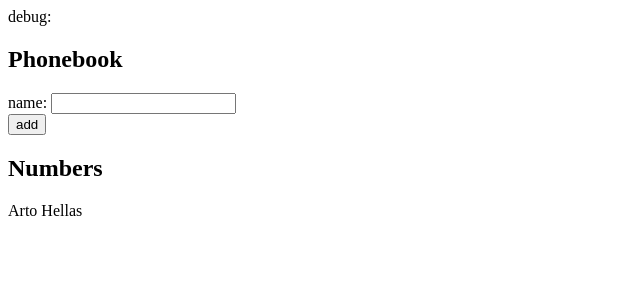
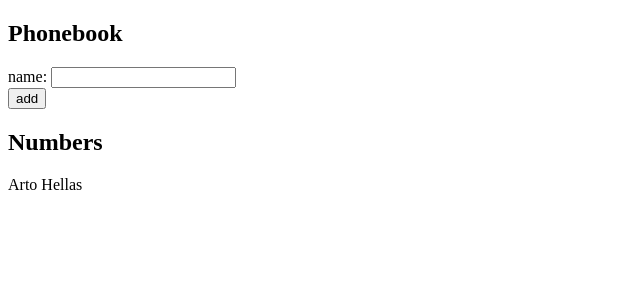
Before and after one commit to MooCodes/FullStackOpenOld, a React (Create React App) app in the folder part2/phonebook/: page / in a window 1280 px wide. Shown: the top 300 px of the page, without its empty margins (0-640 px from the left). Built offline with nearby package versions, Linux system fonts and the light colour scheme.

Commit message:
Finished Exercise 2.6 (added keys)

```diff
--- a/part2/phonebook/src/App.js
+++ b/part2/phonebook/src/App.js
@@ -14,7 +14,6 @@ const App = () => {
 
   return (
     <div>
-      <div>debug: {newName}</div>
       <h2>Phonebook</h2>
       <form onSubmit={handleSubmit}>
         <div>
@@ -26,7 +25,7 @@ const App = () => {
       </form>
       <h2>Numbers</h2>
       {
-        persons.map(person => <Person name={person.name}/>)
+        persons.map(person => <Person key={person.name} name={person.name}/>)
       }
     </div>
   )
```
